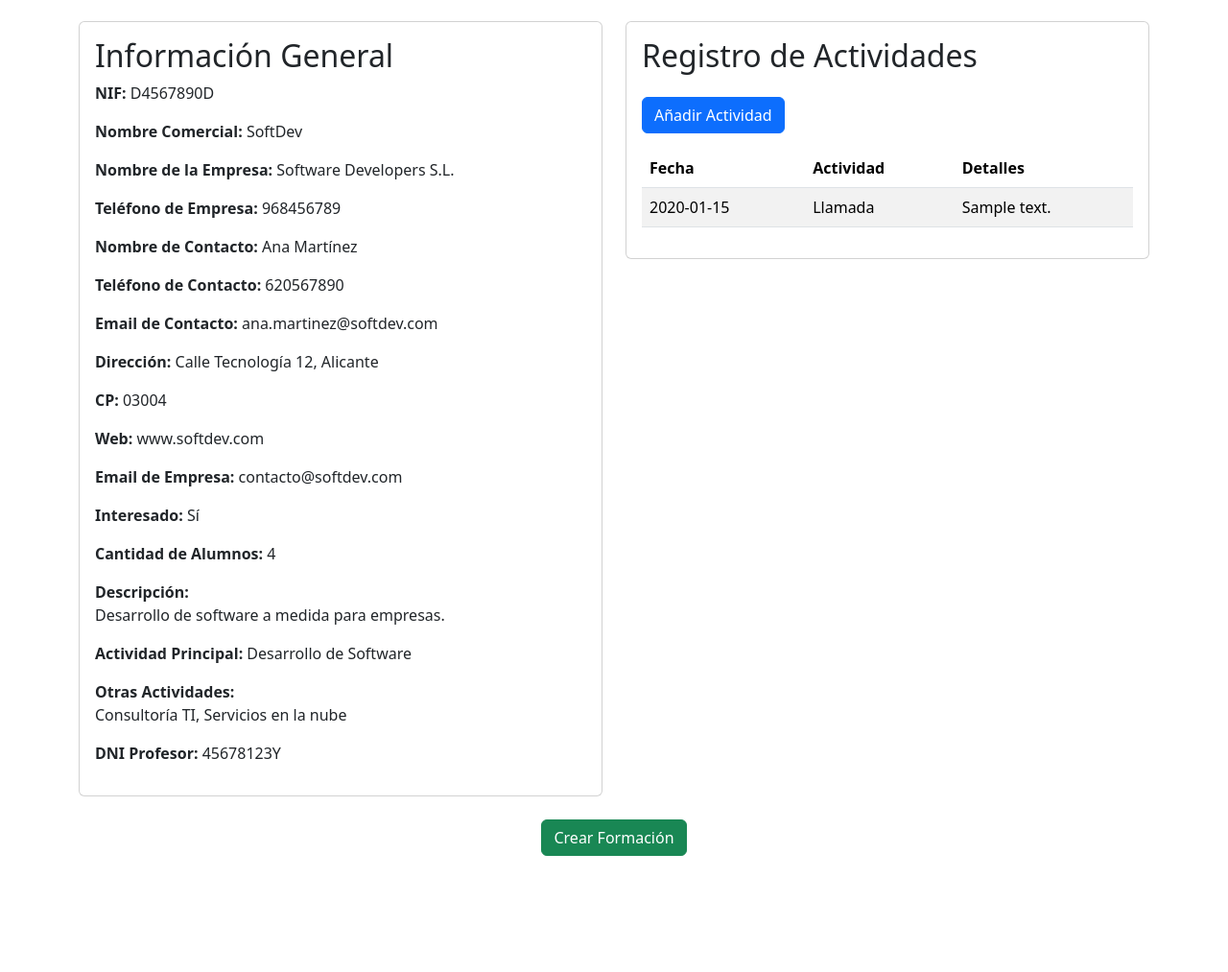
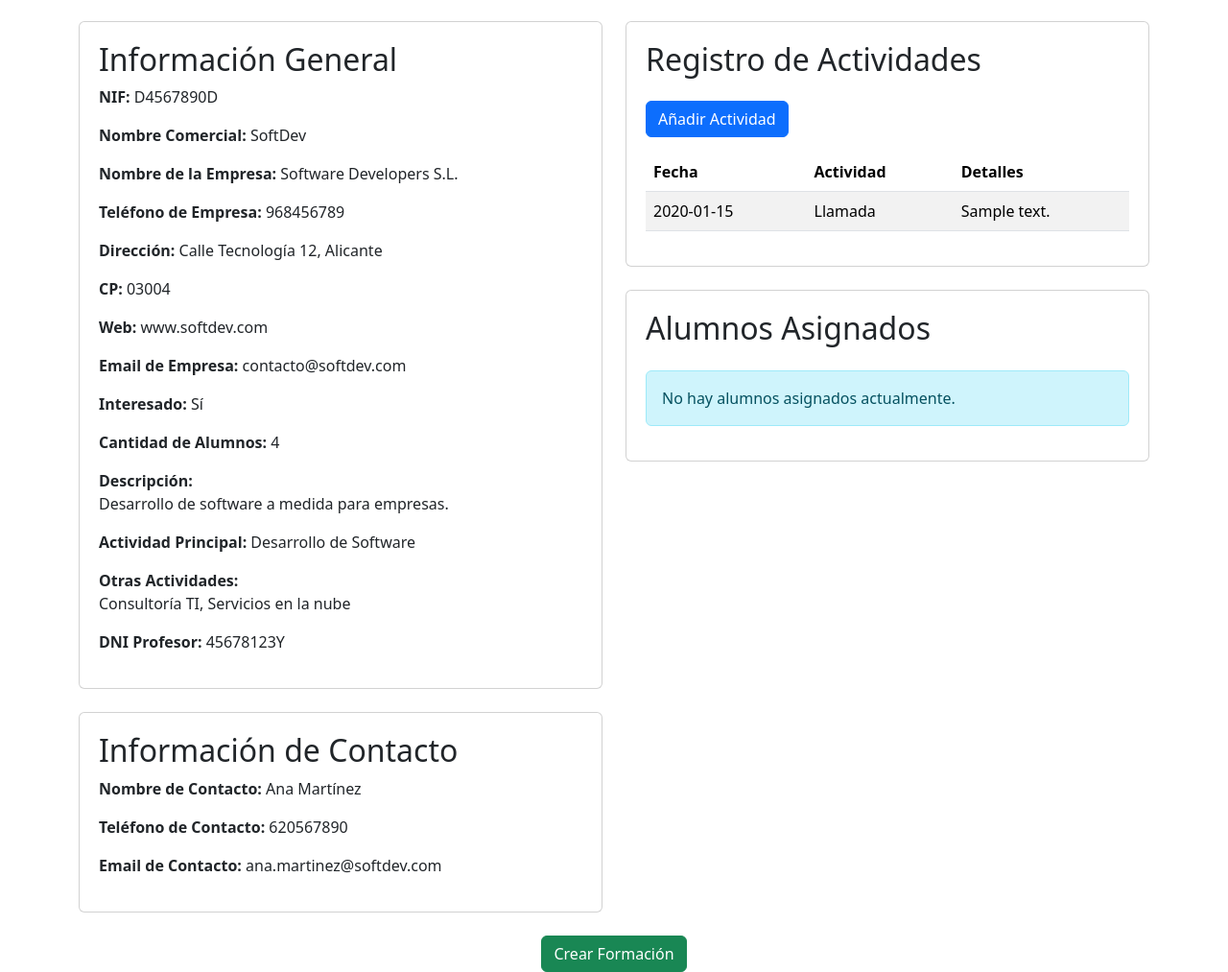
Before and after one commit to AtteneriCimadevilla/FEPLA-CRM, a PHP site: page /empresa.php?id=1 in a window 1280 px wide. Shown: the part 98-1111 px from the top of the page at 96% size. Before the commit the page ends 990 px from the top, so only its background shows below. Run offline with PHP 8.4, Linux system fonts and the light colour scheme; the visitor is signed in with stand-in values (Sample User, id 1); data comes from the database, SQL or seed files in the repository; tables that the repository leaves empty hold one stand-in row (values such as "Sample post").

Commit message:
Modificado el archvio de empresa, css y funciones completos

```diff
--- a/code/empresa.php
+++ b/code/empresa.php
@@ -44,6 +44,25 @@ if (isset($_GET['id'])) {
         echo "Error en la consulta de actividades.";
         exit();
     }
+
+    // Fetch assigned students
+    $sql_alumnos = "SELECT a.dni_nie, CONCAT(a.nombre, ' ', a.apellido1, ' ', a.apellido2) AS nombre_completo, f.curso
+                    FROM alumnos a
+                    JOIN formaciones f ON a.dni_nie = f.dni_nie_alumno
+                    WHERE f.id_empresa = ?
+                    ORDER BY f.curso DESC, a.apellido1, a.nombre";
+    $stmt_alumnos = $mysqli->prepare($sql_alumnos);
+
+    if ($stmt_alumnos) {
+        $stmt_alumnos->bind_param("i", $id);
+        $stmt_alumnos->execute();
+        $resultado_alumnos = $stmt_alumnos->get_result();
+        $alumnos = $resultado_alumnos->fetch_all(MYSQLI_ASSOC);
+        $stmt_alumnos->close();
+    } else {
+        echo "Error en la consulta de alumnos.";
+        exit();
+    }
 } else {
     echo "ID de empresa no proporcionado.";
     exit();
@@ -61,6 +80,14 @@ $mysqli->close();
     <title>Perfil de Empresa</title>
     <link rel="stylesheet" href="styleEmpresa.css">
     <link href="https://cdn.jsdelivr.net/npm/bootstrap@5.3.0-alpha1/dist/css/bootstrap.min.css" rel="stylesheet">
+    <style>
+        .card {
+            margin-bottom: 20px;
+        }
+        .card-body {
+            padding: 20px;
+        }
+    </style>
 </head>
 
 <body>
@@ -72,7 +99,7 @@ $mysqli->close();
         </header>
 
         <div class="row">
-            <!-- Columna izquierda: Información General -->
+            <!-- Columna izquierda: Información General y de Contacto -->
             <div class="col-md-6">
                 <section class="perfil card mb-4">
                     <div class="card-body">
@@ -81,9 +108,6 @@ $mysqli->close();
                         <p><strong>Nombre Comercial:</strong> <?php echo htmlspecialchars($empresa['nombre_comercial']); ?></p>
                         <p><strong>Nombre de la Empresa:</strong> <?php echo htmlspecialchars($empresa['nombre_empresa']); ?></p>
                         <p><strong>Teléfono de Empresa:</strong> <?php echo htmlspecialchars($empresa['telefono_empresa']); ?></p>
-                        <p><strong>Nombre de Contacto:</strong> <?php echo htmlspecialchars($empresa['nombre_contacto']); ?></p>
-                        <p><strong>Teléfono de Contacto:</strong> <?php echo htmlspecialchars($empresa['telefono_contacto']); ?></p>
-                        <p><strong>Email de Contacto:</strong> <?php echo htmlspecialchars($empresa['email_contacto']); ?></p>
                         <p><strong>Dirección:</strong> <?php echo htmlspecialchars($empresa['direccion']); ?></p>
                         <p><strong>CP:</strong> <?php echo htmlspecialchars($empresa['cp']); ?></p>
                         <p><strong>Web:</strong> <?php echo htmlspecialchars($empresa['web']); ?></p>
@@ -102,9 +126,18 @@ $mysqli->close();
                         <p><strong>DNI Profesor:</strong> <?php echo htmlspecialchars($empresa['dni_profesor']); ?></p>
                     </div>
                 </section>
+
+                <section class="contacto card mb-4">
+                    <div class="card-body">
+                        <h2 class="card-title">Información de Contacto</h2>
+                        <p><strong>Nombre de Contacto:</strong> <?php echo htmlspecialchars($empresa['nombre_contacto']); ?></p>
+                        <p><strong>Teléfono de Contacto:</strong> <?php echo htmlspecialchars($empresa['telefono_contacto']); ?></p>
+                        <p><strong>Email de Contacto:</strong> <?php echo htmlspecialchars($empresa['email_contacto']); ?></p>
+                    </div>
+                </section>
             </div>
 
-            <!-- Columna derecha: Registro de Actividades -->
+            <!-- Columna derecha: Registro de Actividades y Alumnos Asignados -->
             <div class="col-md-6">
                 <section class="registro card mb-4">
                     <div class="card-body">
@@ -136,6 +169,36 @@ $mysqli->close();
                         <?php endif; ?>
                     </div>
                 </section>
+
+                <section class="alumnos card mb-4">
+                    <div class="card-body">
+                        <h2 class="card-title mb-4">Alumnos Asignados</h2>
+                        <?php if (!empty($alumnos)): ?>
+                            <table class="table table-striped">
+                                <thead>
+                                    <tr>
+                                        <th>DNI/NIE</th>
+                                        <th>Nombre</th>
+                                        <th>Curso</th>
+                                    </tr>
+                                </thead>
+                                <tbody>
+                                    <?php foreach ($alumnos as $alumno): ?>
+                                        <tr>
+                                            <td><?php echo htmlspecialchars($alumno['dni_nie']); ?></td>
+                                            <td><?php echo htmlspecialchars($alumno['nombre_completo']); ?></td>
+                                            <td><?php echo htmlspecialchars($alumno['curso']); ?></td>
+                                        </tr>
+                                    <?php endforeach; ?>
+                                </tbody>
+                            </table>
+                        <?php else: ?>
+                            <div class="alert alert-info" role="alert">
+                                No hay alumnos asignados actualmente.
+                            </div>
+                        <?php endif; ?>
+                    </div>
+                </section>
             </div>
         </div>
 
```
